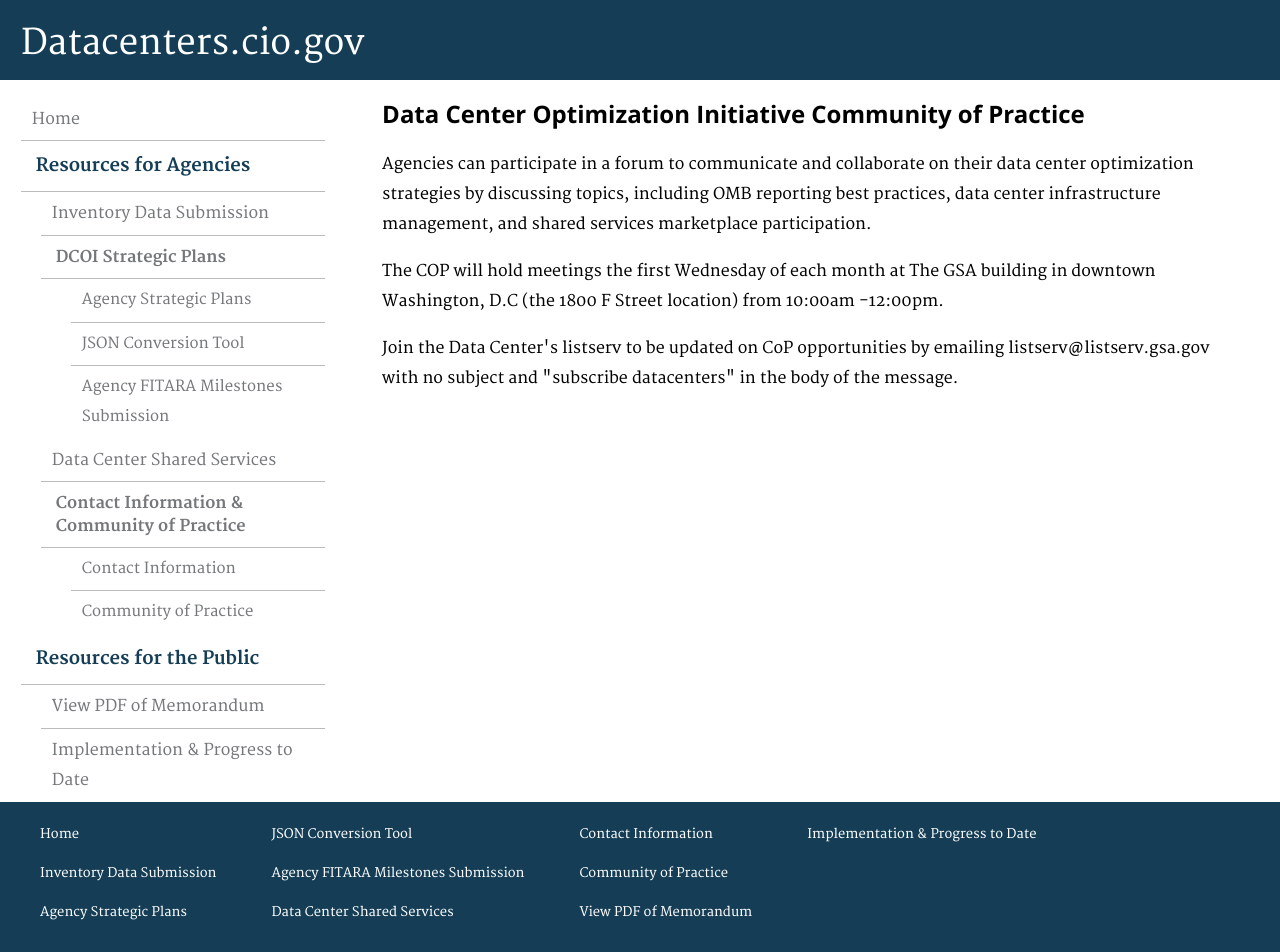
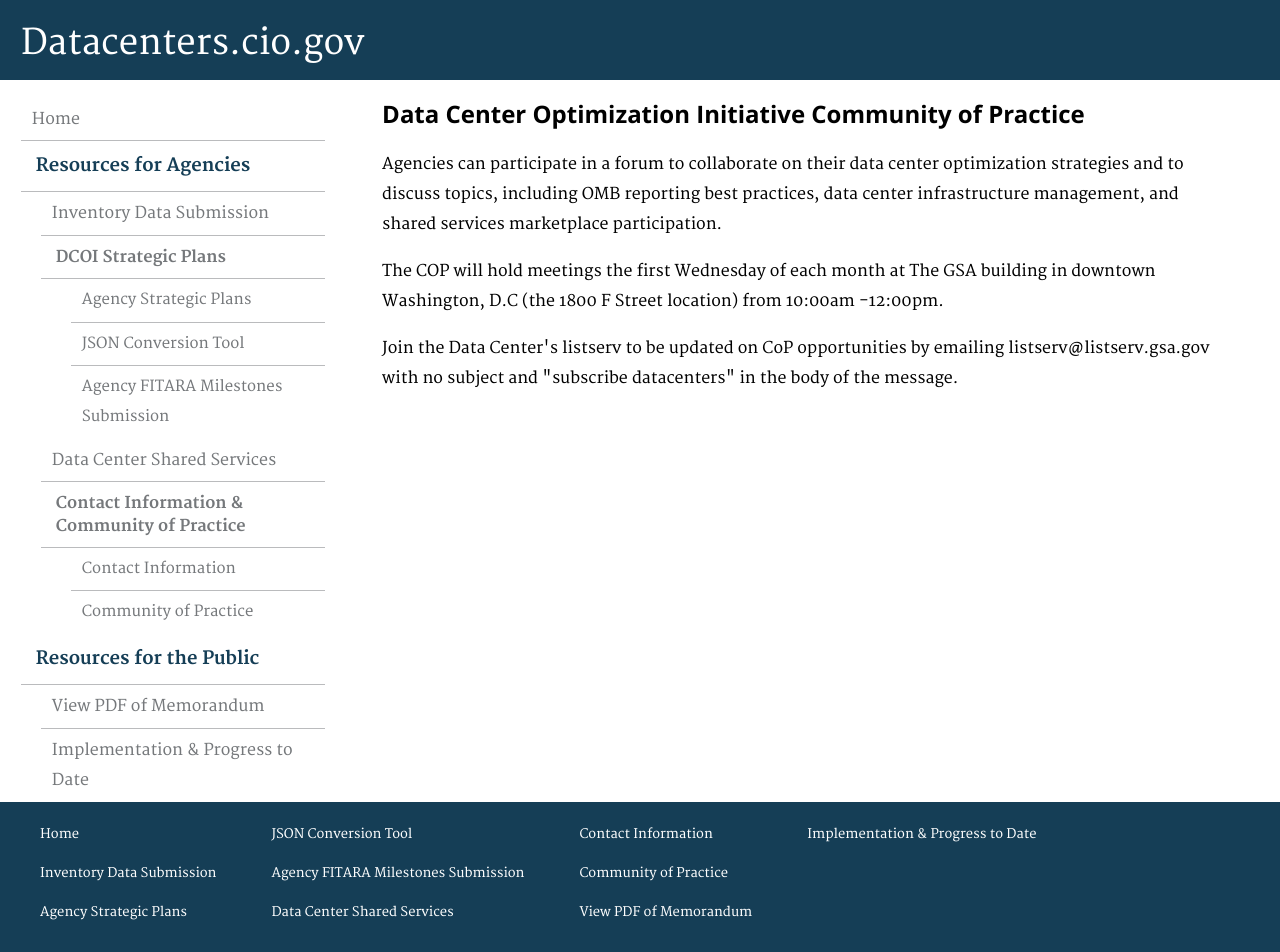
Before and after one commit to ydave-reisys/datacenters, a Jekyll site: the page built from pages/community-practice.html, in a window 1280 px wide and 952 px high. Built offline with Jekyll 4.4.1, drawn with Linux system fonts in a browser that asks for light colours; nearby versions of some CDN libraries; Markdown is read by kramdown in place of the engine named in the settings.

Commit message:
community of practice page

```diff
--- a/pages/community-practice.html
+++ b/pages/community-practice.html
@@ -7,7 +7,7 @@ description: "Community of Practice"
 
 <h2 id="community-practice">Data Center Optimization Initiative Community of Practice</h2>
 
-<p>Agencies can participate in a forum to communicate and collaborate on their data center optimization strategies by discussing topics, including OMB reporting best practices, data center infrastructure management, and shared services marketplace participation.</p>
+<p>Agencies can participate in a forum to collaborate on their data center optimization strategies and to discuss topics, including OMB reporting best practices, data center infrastructure management, and shared services marketplace participation.</p>
 
 <p>The COP will hold meetings the first Wednesday of each month at The GSA building in downtown Washington, D.C (the 1800 F Street location) from 10:00am -12:00pm.</p>
 
```
